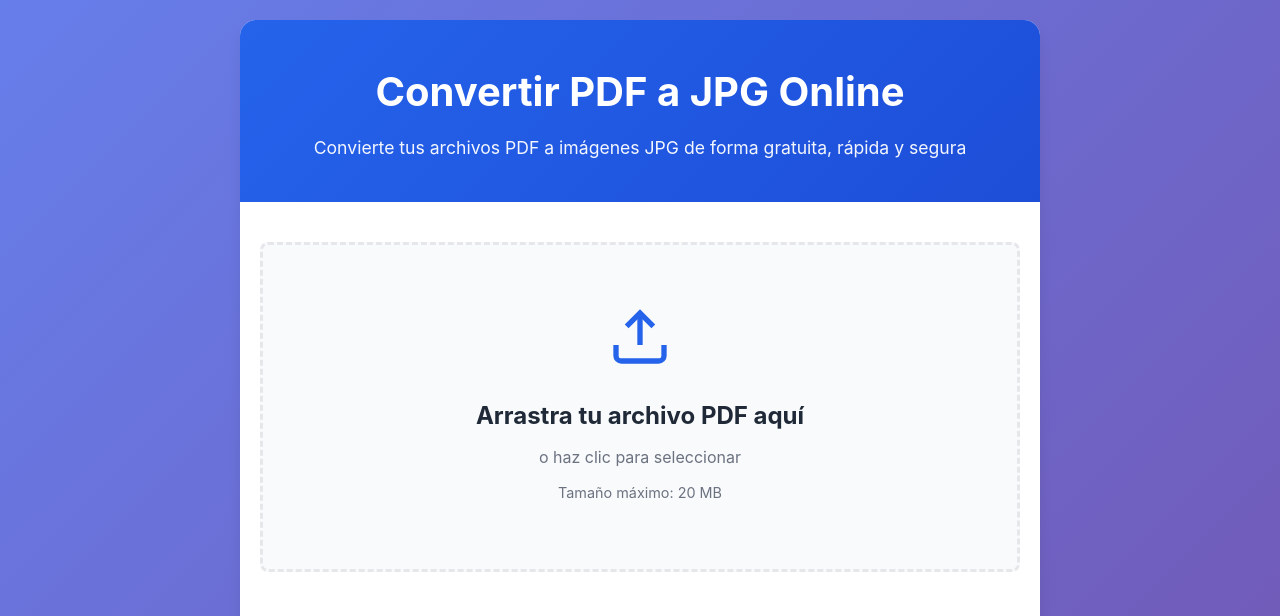
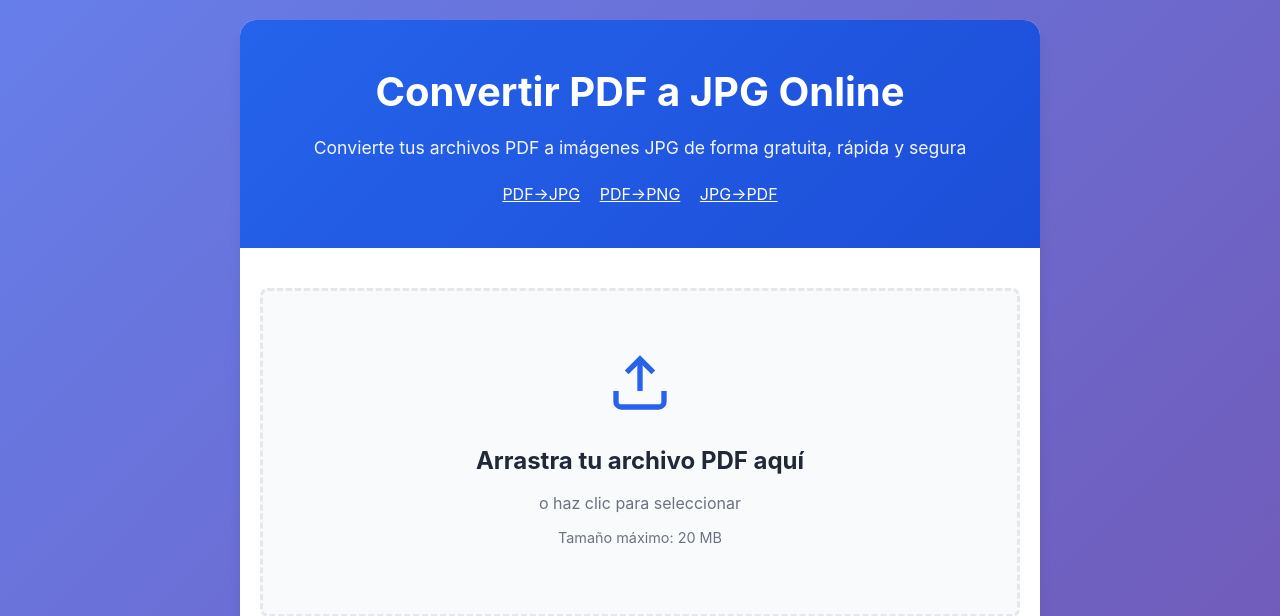
Before and after one commit to fixaconsultoria/pdf-to-jpg-converter, a Flask app: page / in a window 1280 px wide. Shown: the top 616 px of the page. Run offline with Flask 3, Linux system fonts and the light colour scheme.

Commit message:
Update index.html

```diff
--- a/templates/index.html
+++ b/templates/index.html
@@ -18,6 +18,11 @@
         <header>
             <h1>Convertir PDF a JPG Online</h1>
             <p class="subtitle">Convierte tus archivos PDF a imágenes JPG de forma gratuita, rápida y segura</p>
+            <nav style="margin-top: 20px;">
+                <a href="/" style="color: white; text-decoration: underline; margin-right: 15px;">PDF→JPG</a>
+                <a href="/pdf-to-png" style="color: white; text-decoration: underline; margin-right: 15px;">PDF→PNG</a>
+                <a href="/jpg-to-pdf" style="color: white; text-decoration: underline;">JPG→PDF</a>
+            </nav>
         </header>
 
         <main>
```
